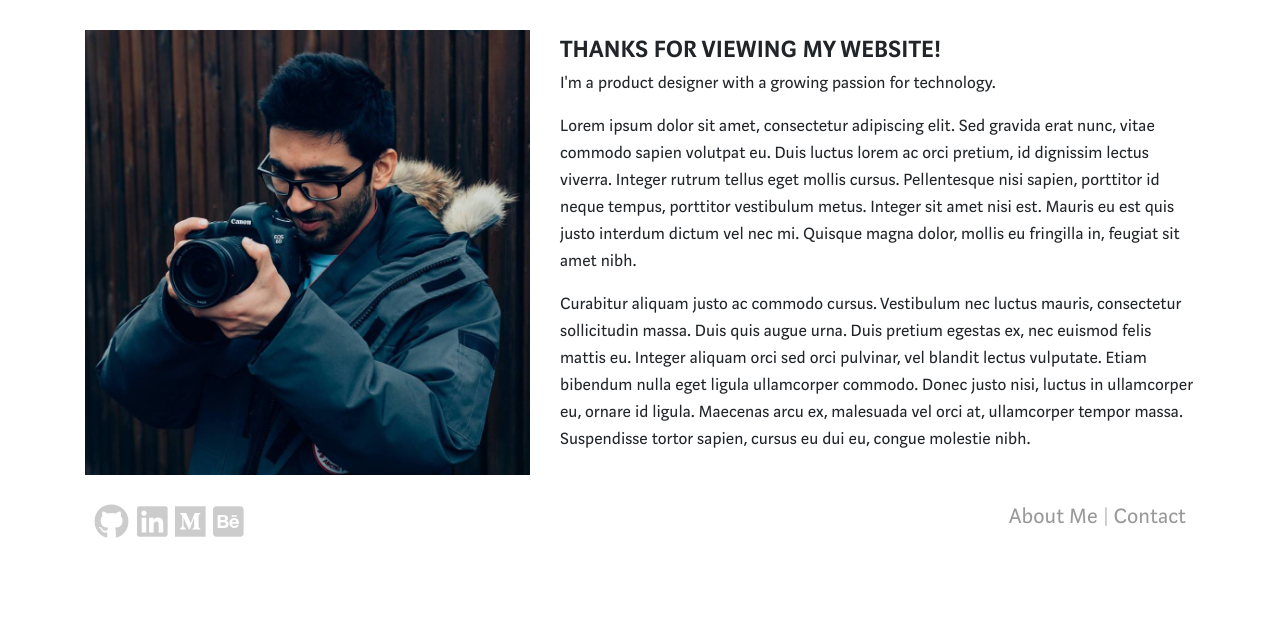
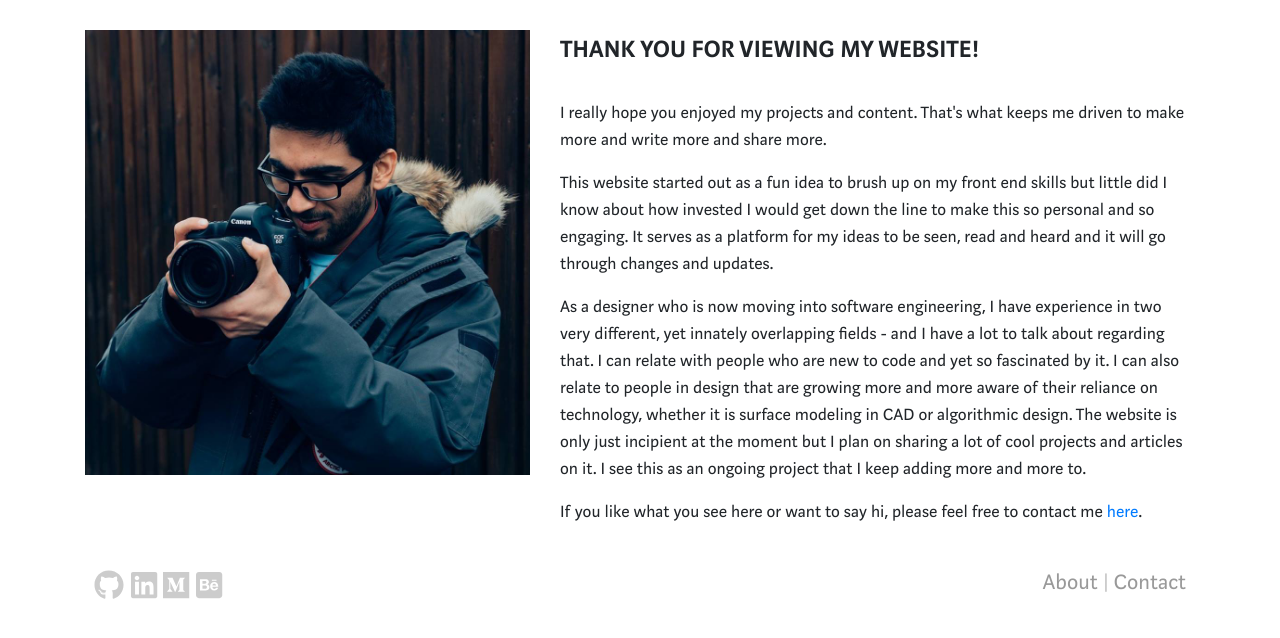
Before and after one commit to pkhambat1/DesignWebsite, a PHP site: page /about.html in a window 1280 px wide. Shown: the part 85-723 px from the top of the page. Run offline with PHP 8.4, Linux system fonts and the light colour scheme; some libraries are stand-ins or nearby versions.

Commit message:
about write up. Basic contact me created

```diff
--- a/about.html
+++ b/about.html
@@ -4,7 +4,7 @@
 <head>
     <meta charset="utf-8">
     <meta name="viewport" content="width=device-width, initial-scale=1.0, shrink-to-fit=no">
-    <title>Home - Pezanne Khambatta</title>
+    <title>About - Pezanne Khambatta</title>
     <meta name="description" content="Hello, I am Pezanne">
 
     <!-- Official Bootstrap Links -->
@@ -82,13 +82,14 @@
             </div>
 			<div class="col text-left about-me">
                 <!-- <span><strong>DESIGN </strong><i class="fas fa-circle" style="width: 8px;"></i><strong> TECHNOLOGY</strong></span><br /><br /> -->
-                <span><strong>THANKS FOR VIEWING MY WEBSITE!</strong></span><br />
-                <p> I'm a product designer with a growing passion for technology.</p>
+                <span><strong>THANK YOU FOR VIEWING MY WEBSITE!</strong></span><br /><br />
+                <p>I really hope you enjoyed my projects and content. That's what keeps me driven to make more and write more and share more. </p>
 
-                <p>Lorem ipsum dolor sit amet, consectetur adipiscing elit. Sed gravida erat nunc, vitae commodo sapien volutpat eu. Duis luctus lorem ac orci pretium, id dignissim lectus viverra. Integer rutrum tellus eget mollis cursus. Pellentesque nisi sapien, porttitor id neque tempus, porttitor vestibulum metus. Integer sit amet nisi est. Mauris eu est quis justo interdum dictum vel nec mi. Quisque magna dolor, mollis eu fringilla in, feugiat sit amet nibh.</p>
+                <p>This website started out as a fun idea to brush up on my front end skills but little did I know about how invested I would get down the line to make this so personal and so engaging. It serves as a platform for my ideas to be seen, read and heard and it will go through changes and updates. </p>
 
-                <p>Curabitur aliquam justo ac commodo cursus. Vestibulum nec luctus mauris, consectetur sollicitudin massa. Duis quis augue urna. Duis pretium egestas ex, nec euismod felis mattis eu. Integer aliquam orci sed orci pulvinar, vel blandit lectus vulputate. Etiam bibendum nulla eget ligula ullamcorper commodo. Donec justo nisi, luctus in ullamcorper eu, ornare id ligula. Maecenas arcu ex, malesuada vel orci at, ullamcorper tempor massa. Suspendisse tortor sapien, cursus eu dui eu, congue molestie nibh.</p>
+                <p>As a designer who is now moving into software engineering, I have experience in two very different, yet innately overlapping fields - and I have a lot to talk about regarding that. I can relate with people who are new to code and yet so fascinated by it. I can also relate to people in design that are growing more and more aware of their reliance on technology, whether it is surface modeling in CAD or algorithmic design. The website is only just incipient at the moment but I plan on sharing a lot of cool projects and articles on it. I see this as an ongoing project that I keep adding more and more to.</p>
 
+                <p>If you like what you see here or want to say hi, please feel free to contact me <a href="./contact.html">here</a>.</p>
 			</div>
 		</div>
 
@@ -115,7 +116,7 @@
             </div>
             <div class="col-auto footer-icons">
                 <a href="./about.html">
-                    <span>About Me</span>
+                    <span>About</span>
                 </a>
                 <span style="color: rgb(0,0,0,.2);"><strong>|</strong></span>
                 <a href="./contact.html">
--- a/code.html
+++ b/code.html
@@ -136,7 +136,7 @@
 					</div>
 					<div class="col-auto footer-icons">
 						<a href="./about.html">
-							<span>About Me</span>
+							<span>About</span>
 						</a>
 						<span style="color: rgb(0,0,0,.2);"><strong>|</strong></span>
 						<a href="./contact.html">
--- a/css/site.css
+++ b/css/site.css
@@ -18,6 +18,41 @@ body {
   text-align: left;
   background-color: #fff;
   height: 100%;
+
+  -webkit-animation: fadein 2s; /* Safari, Chrome and Opera > 12.1 */
+      -moz-animation: fadein 2s; /* Firefox < 16 */
+      -ms-animation: fadein 2s; /* Internet Explorer */
+        -o-animation: fadein 2s; /* Opera < 12.1 */
+          animation: fadein 2s;
+}
+
+@keyframes fadein {
+  from { opacity: 0; }
+  to   { opacity: 1; }
+}
+
+/* Firefox < 16 */
+@-moz-keyframes fadein {
+  from { opacity: 0; }
+  to   { opacity: 1; }
+}
+
+/* Safari, Chrome and Opera > 12.1 */
+@-webkit-keyframes fadein {
+  from { opacity: 0; }
+  to   { opacity: 1; }
+}
+
+/* Internet Explorer */
+@-ms-keyframes fadein {
+  from { opacity: 0; }
+  to   { opacity: 1; }
+}
+
+/* Opera < 12.1 */
+@-o-keyframes fadein {
+  from { opacity: 0; }
+  to   { opacity: 1; }
 }
 
 /* latin */
@@ -595,7 +630,7 @@ section {
 }
 
 .social-icons a {
-  font-size: 35px;
+  font-size: 30px;
   color: rgb(0,0,0,.2);
   text-decoration: none;
 }
@@ -620,3 +655,7 @@ footer span {
 .about-me p {
   font-family: 'medium-content-sans-serif-font';
 }
+
+.album iframe {
+  min-width: 270px;
+}
--- a/fun.html
+++ b/fun.html
@@ -86,7 +86,7 @@
 	</div>
 	<section style="background-color: rgba(0, 0, 0, .8);">
 		<div class="container">
-			<div class="row pt-4 pb-4">
+			<div class="row pt-4 pb-4 album">
 				<div class="col-xl-3 col-lg-4 col-md-6 col-12">
 					<iframe src="https://open.spotify.com/embed/track/4UYG3sltyPAinHAKk21bRq" width="100%" height="340" frameborder="0" allowtransparency="true" allow="encrypted-media"></iframe>
 				</div>
@@ -146,7 +146,7 @@
 				</div>
 				<div class="col-auto footer-icons">
 					<a href="./about.html">
-						<span>About Me</span>
+						<span>About</span>
 					</a>
 					<span style="color: rgb(0,0,0,.2);"><strong>|</strong></span>
 					<a href="./contact.html">
--- a/index.html
+++ b/index.html
@@ -528,7 +528,7 @@
 				</div>
 				<div class="col-auto footer-icons">
 					<a href="./about.html">
-						<span>About Me</span>
+						<span>About</span>
 					</a>
 					<span style="color: rgb(0,0,0,.2);"><strong>|</strong></span>
 					<a href="./contact.html">
```
Also changed, not shown: contact.html (+19 -3 lines).
